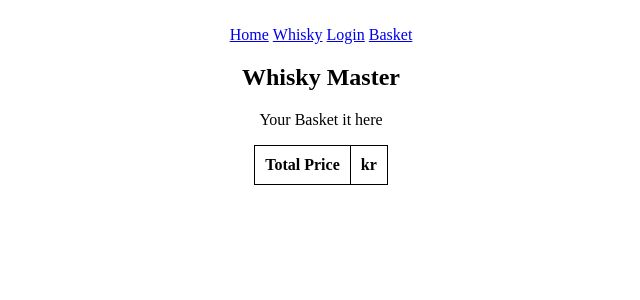
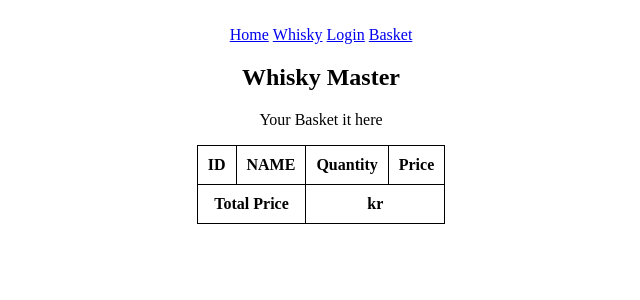
Before and after one commit to s7rul/D0018_ecomesrSite, a Python web app: template templates/basket.html in a window 1280 px wide. Shown: the top 300 px of the page, without its empty margins (319-959 px from the left). Run offline with Jinja, Linux system fonts and the light colour scheme; the template is opened without the code that fills it, so the values that code supplies are empty.

Commit message:
Added Titels to Basket

```diff
--- a/templates/basket.html
+++ b/templates/basket.html
@@ -11,8 +11,17 @@
 
 	<table class="center">
 
-		{% for item in basket %}
 		<tr>
+
+			<th>ID</th>
+			<th>NAME</th>
+			<th>Quantity</th>
+			<th>Price</th>
+
+		</tr>
+			{% for item in basket %}
+		<tr>
+			<th> {{item['WhiskyID']}}</th>
 			<th> {{item['WhiskyName']}} </th>
 			<th> {{item['Quantity']}} st </th>
 			<th> {{item['Price']}} kr/st </th>
@@ -21,7 +30,7 @@
 		</tr>
 		{% endfor %}
 
-		<th> Total Price </th>
+		<th colspan="2"> Total Price </th>
 		<th colspan="2"> {{price}} kr </th>
 
 	</table>
```
